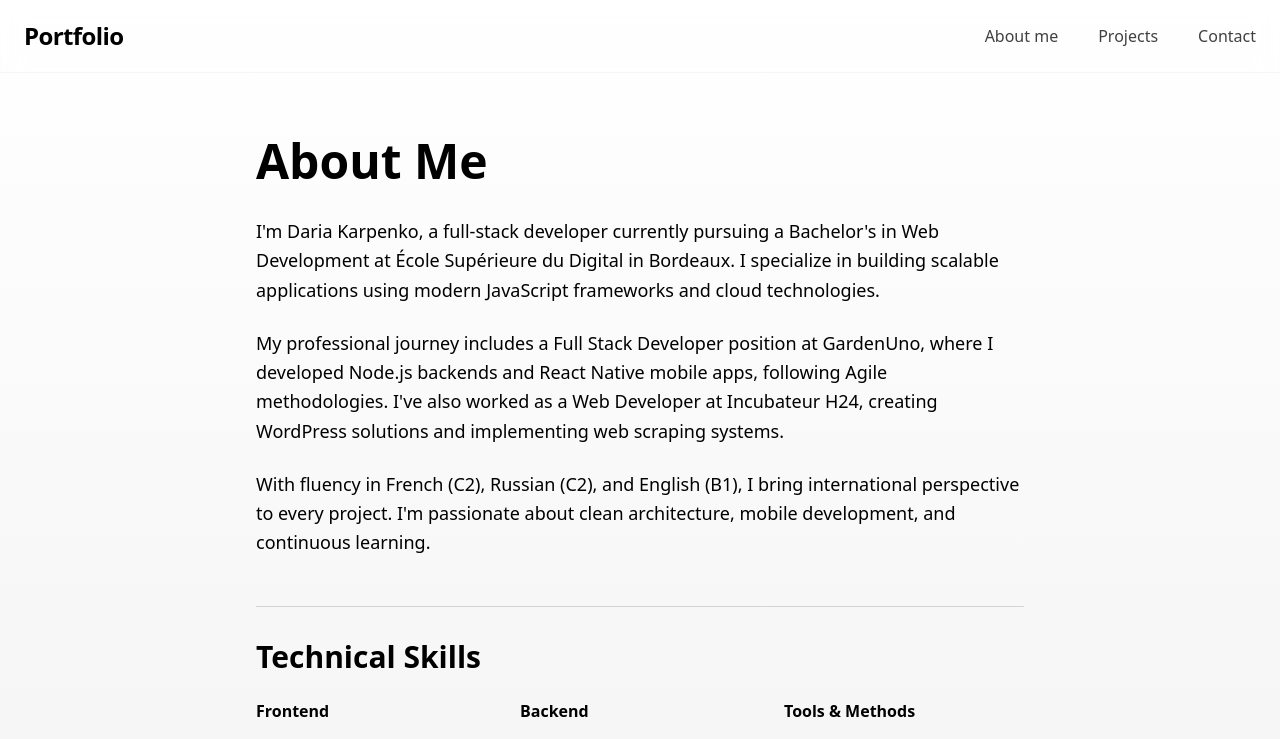
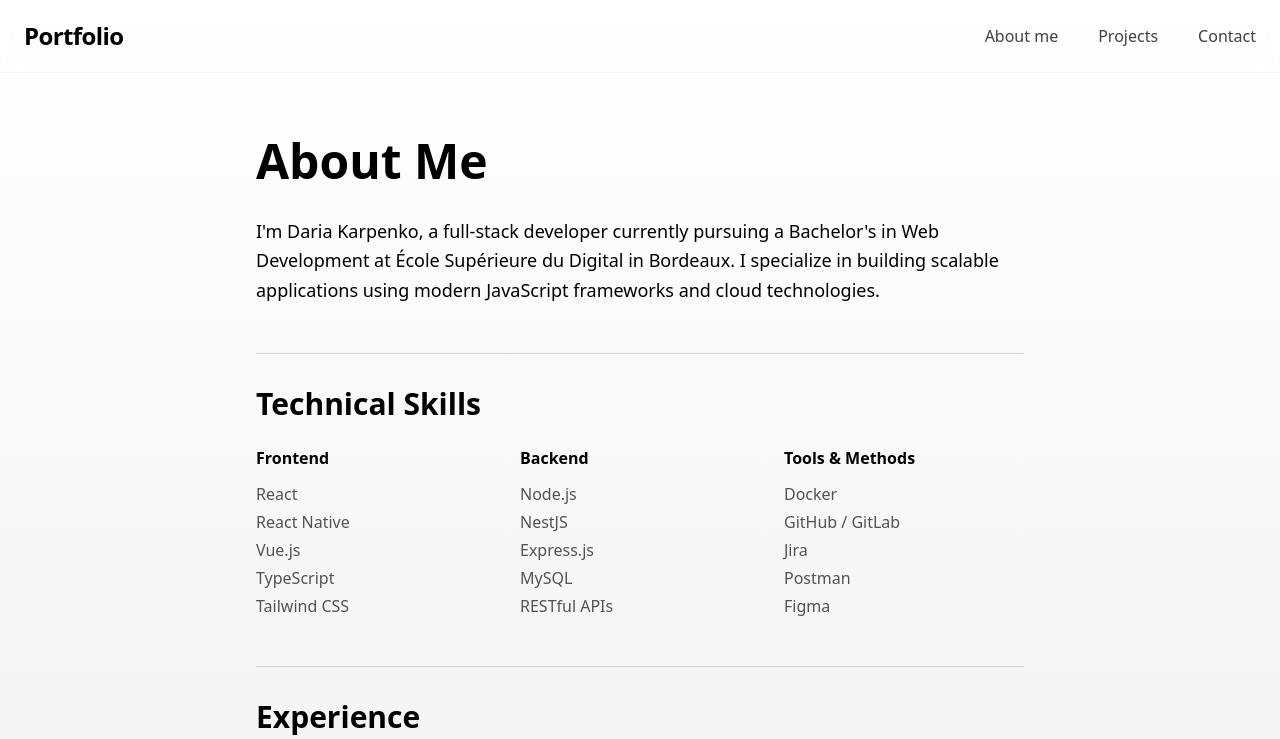
Before and after one commit to karpetoryba/my-portfolio-nextjs, a Next.js app: page /about in a window 1280 px wide. Shown: the top 739 px of the page. Built offline with nearby package versions, Linux system fonts and the light colour scheme.

Commit message:
✨ Removed outdated professional experience and language skills from About page to streamline content and focus on key qualifications.

```diff
--- a/src/app/about/page.tsx
+++ b/src/app/about/page.tsx
@@ -12,17 +12,6 @@ export default function AboutPage() {
               I'm Daria Karpenko, a full-stack developer currently pursuing a Bachelor's in Web Development
               at École Supérieure du Digital in Bordeaux. I specialize in building scalable applications
               using modern JavaScript frameworks and cloud technologies.
-            </p>
-
-            <p>
-              My professional journey includes a Full Stack Developer position at GardenUno, where I developed
-              Node.js backends and React Native mobile apps, following Agile methodologies. I've also worked
-              as a Web Developer at Incubateur H24, creating WordPress solutions and implementing web scraping systems.
-            </p>
-
-            <p>
-              With fluency in French (C2), Russian (C2), and English (B1), I bring international perspective
-              to every project. I'm passionate about clean architecture, mobile development, and continuous learning.
             </p>
           </div>
 
```
